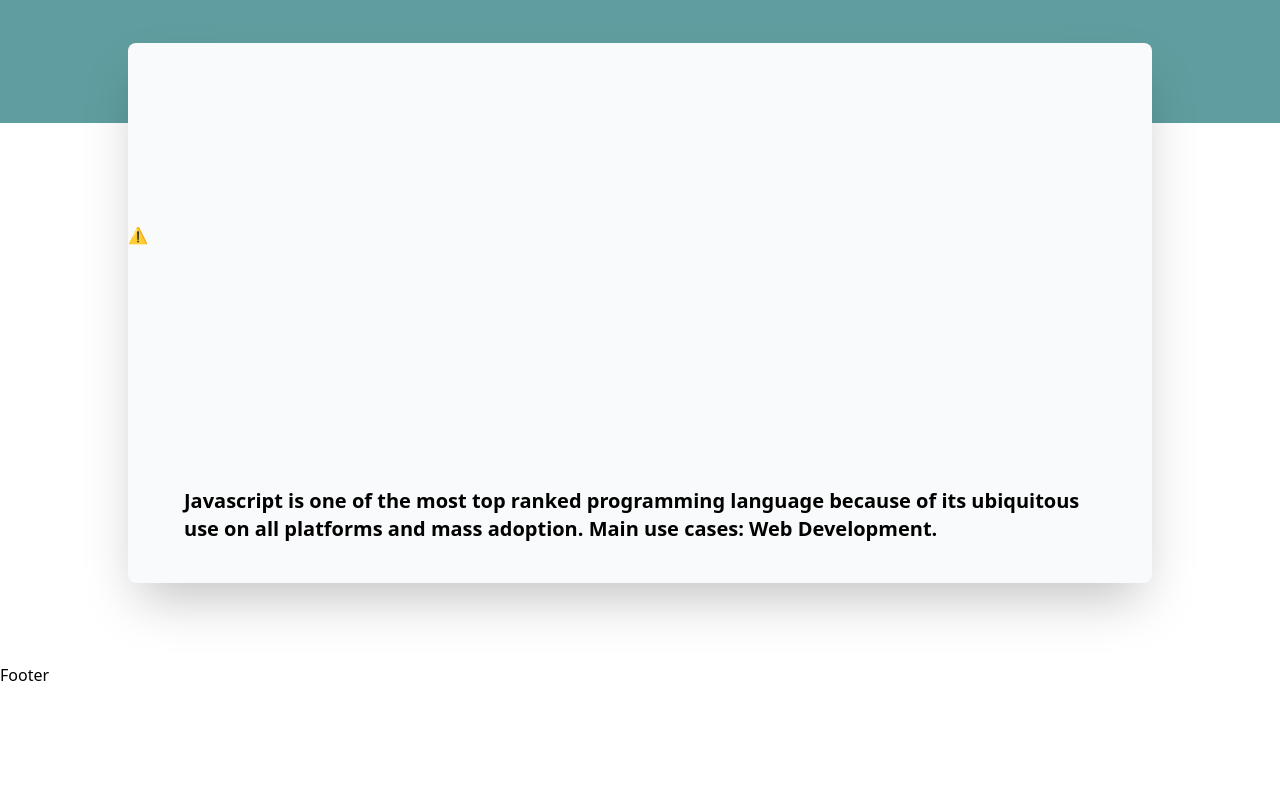
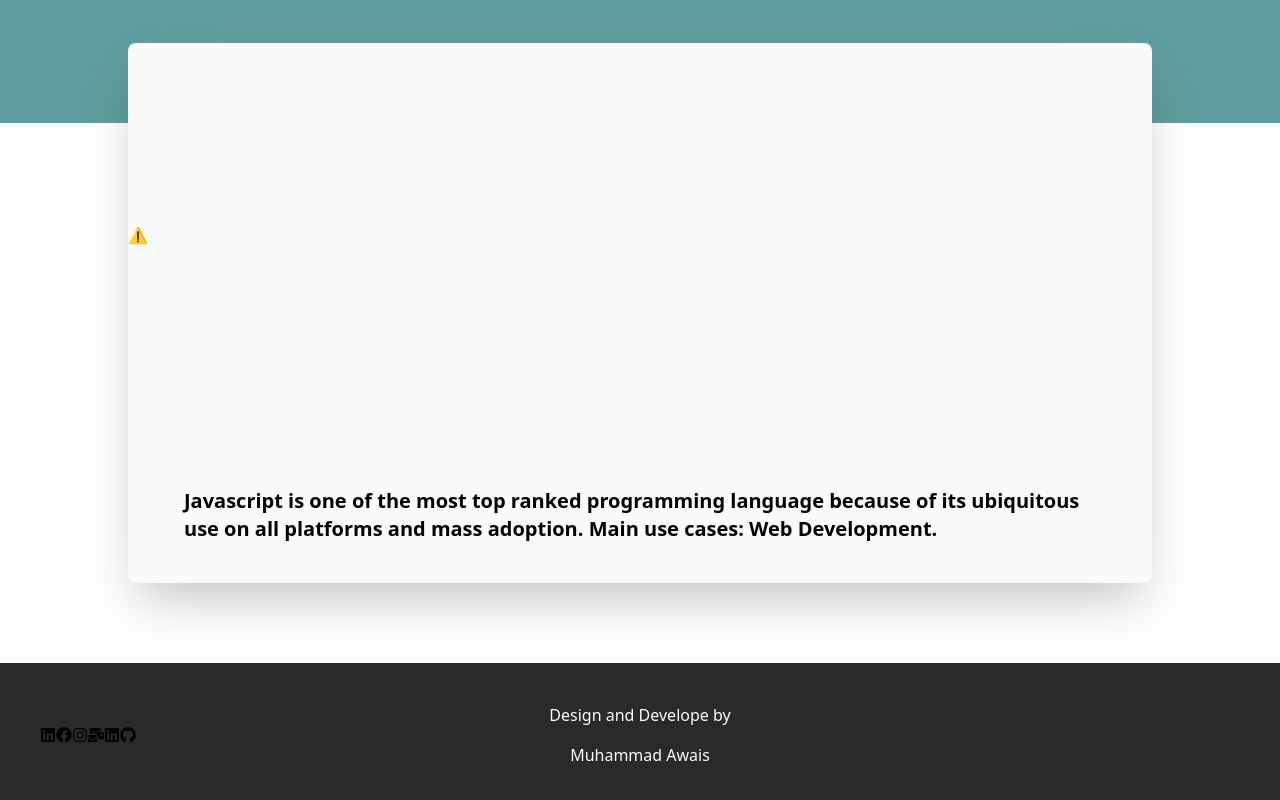
Before and after one commit to awaisaslampro/portfolio, a React (Create React App) app: page / in a window 1280 px wide. Shown: the part 1637-2437 px from the top of the page. Before the commit the page ends 2324 px from the top, so only its background shows below. Built offline with nearby package versions, Linux system fonts and the light colour scheme; no server answers.

Commit message:
Footer started

```diff
--- a/src/components/Footer.js
+++ b/src/components/Footer.js
@@ -1,9 +1,23 @@
 import React from "react";
+import { FaFacebook, FaInstagram, FaLinkedin, FaGithub, FaMailBulk } from "react-icons/fa";
 function Footer() {
     return (
         <div>
+            <div>
+                <div className="bg-theme p-10 text-center">
+                    <p className="text-gray-50">Design and Develope by</p>
+                    <div className="flex">
+                        <FaLinkedin />
+                        <FaFacebook />
+                        <FaInstagram />
+                        <FaMailBulk />
+                        <FaLinkedin />
+                        <FaGithub />
 
-            Footer
+                    </div>
+                    <p className="text-gray-50">Muhammad Awais</p>
+                </div>
+            </div>
         </div>
     )
 }
```
